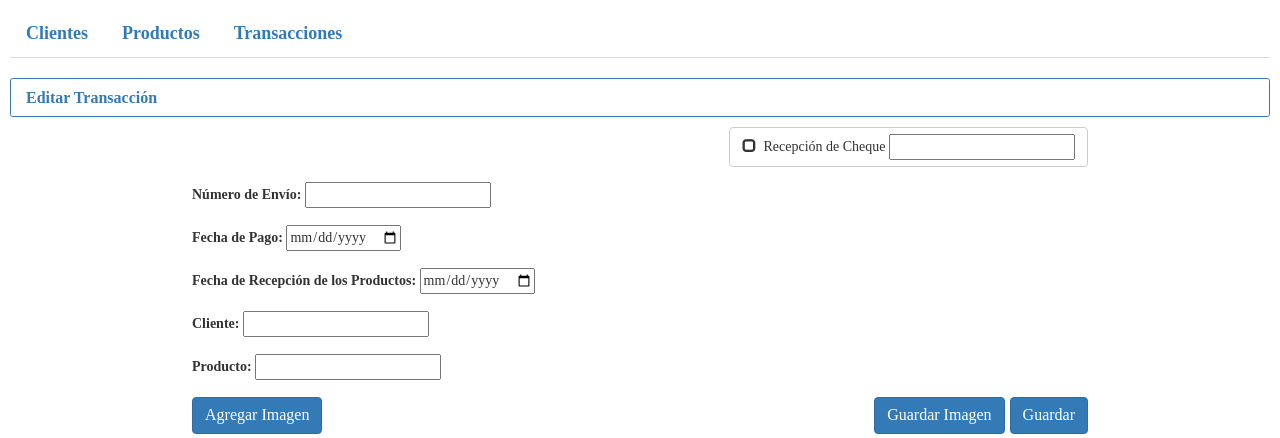
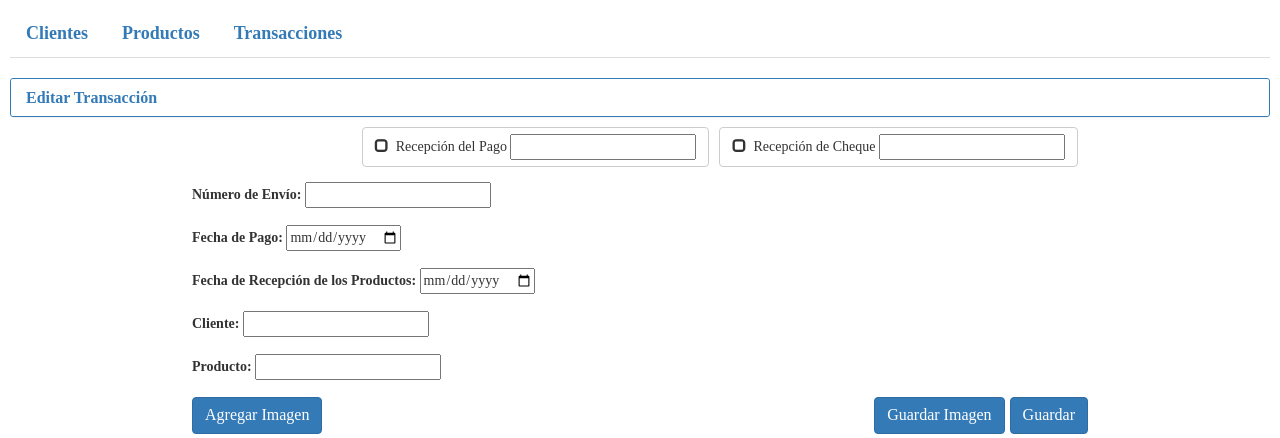
Before and after one commit to BelCattaneo/alf_db, a Django app: template alf_db/templates/alf_db/edit_transaction.html in a window 1280 px wide. Shown: the top 438 px of the page. Run offline with Django 3.2, Linux system fonts and the light colour scheme; the template is opened without the code that fills it: most values are stand-ins (such as "Sample title", 1, 10 or a date in 2020); grey boxes marked "Sample" are stand-in pictures; form fields are guessed from the names that the template uses; parts of the project's set-up code (start-up, migrations or seed data) failed here and were passed over; some libraries are stand-ins or nearby versions.

Commit message:
Added payment reception button.

```diff
--- a/alf_db/forms.py
+++ b/alf_db/forms.py
@@ -34,15 +34,17 @@
 # Transactions Form
 class TransactionsForm(forms.ModelForm):
     check_reception = forms.BooleanField(widget=forms.CheckboxInput(), required=False)
+    payment_reception = forms.BooleanField(widget=forms.CheckboxInput(), required=False)
     products = forms.ModelMultipleChoiceField(queryset=Product.objects.all())
     delivery_date = forms.DateField(required=False)
     class Meta:
         model = Transaction
-        fields = ['delivery_number', 'customer','pay_date', 'delivery_date', 'check_reception', 'products']
+        fields = ['delivery_number', 'customer','pay_date', 'delivery_date', 'check_reception', 'payment_reception', 'products']
         labels = {'delivery_number':'Número de Envio',
                   'customer': 'Cliente',
                   'pay_date': 'Fecha de Pago',
                   'delivery_date': 'Fecha de Recepción',
                   'check_reception': 'Recepción de Cheque',
+                  'payment_reception': 'Recepción de Pago',
                   'products': 'Productos'
         }
--- a/alf_db/models.py
+++ b/alf_db/models.py
@@ -48,6 +48,7 @@
     pay_date = models.DateField(blank=True, default=None, null=True)
     delivery_date = models.DateField(blank=True, default=None, null=True)
     check_reception = models.BooleanField(default=False )
+    payment_reception = models.BooleanField(default=False )
     products = models.ManyToManyField(Product)
 
     def __str__(self):
--- a/alf_db/tables.py
+++ b/alf_db/tables.py
@@ -36,6 +36,7 @@
     pay_date = tables.Column(verbose_name='Fecha de Pago')
     delivery_date = tables.DateColumn(verbose_name='Fecha de Recepción')
     check_reception = tables.BooleanColumn(verbose_name='Recepción de Cheque')
+    payment_reception = tables.BooleanColumn(verbose_name='Recepción de Pago')
     date_added = tables.DateColumn(verbose_name='Fecha de Creación')
     class Meta:
         model = Transaction
--- a/alf_db/templates/alf_db/edit_transaction.html
+++ b/alf_db/templates/alf_db/edit_transaction.html
@@ -32,7 +32,10 @@
 </div>
 
 
-<form class="centered-form" action="{% url 'alf_db:edit_transaction'  transaction.id %}" method='post' enctype="multipart/form-data">
+<form class="centered-form"
+      action="{% url 'alf_db:edit_transaction'  transaction.id %}"
+      method='post'
+      enctype="multipart/form-data">
   {% if messages %}
     <div class="alert alert-success" role="alert">
       {% for message in messages %}
@@ -48,9 +51,28 @@
      <span class="button-checkbox">
         <button type="button"
                 class="btn  check-recept-checkbox"
-                data-color="primary">
+                data-color="primary"
+                style="margin-right: 10px">
                 Recepción de Cheque
                 {% render_field form.check_reception style="display: none;" %}
+        </button>
+    </span>
+    <div>
+      {% for error in form.check_reception.errors %}
+        <p class="form-error">{{ error | escape }}</p>
+      {% endfor %}
+    </div>
+  </div>
+
+  <div class="form-group pull-right" >
+
+     <span class="button-checkbox">
+        <button type="button"
+                class="btn  check-recept-checkbox"
+                data-color="primary"
+                style="margin-right: 10px">
+                Recepción del Pago
+                {% render_field form.payment_reception style="display: none;" %}
         </button>
     </span>
     <div>
--- a/alf_db/views.py
+++ b/alf_db/views.py
@@ -216,9 +216,10 @@
 
 
     check_reception_filter = transactions_query.filter(check_reception=False)
+    payment_reception_filter = transactions_query.filter(payment_reception=False)
 
     alert_transactions = check_reception_filter.filter(delivery_date__lt=(alert_date))
-    pay_date_alert_transactions = transactions_query.filter(pay_date__isnull=False, pay_date__lt=(pay_date_alert))
+    pay_date_alert_transactions = payment_reception_filter.filter(pay_date__isnull=False, pay_date__lt=(pay_date_alert))
     filter = TransactionsFilter(request.GET, queryset=transactions_query)
 
     table = TransactionTable(filter.qs)
```
Also changed, not shown: alf_db/migrations/0003_transaction_payment_reception.py (added), 1 other file. Lines whose indentation alone changed are shown as unchanged.
